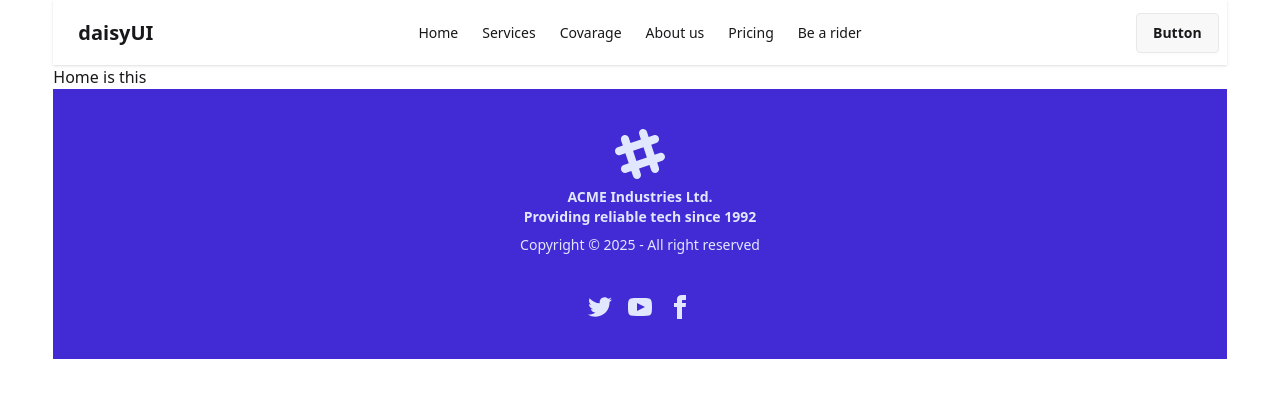
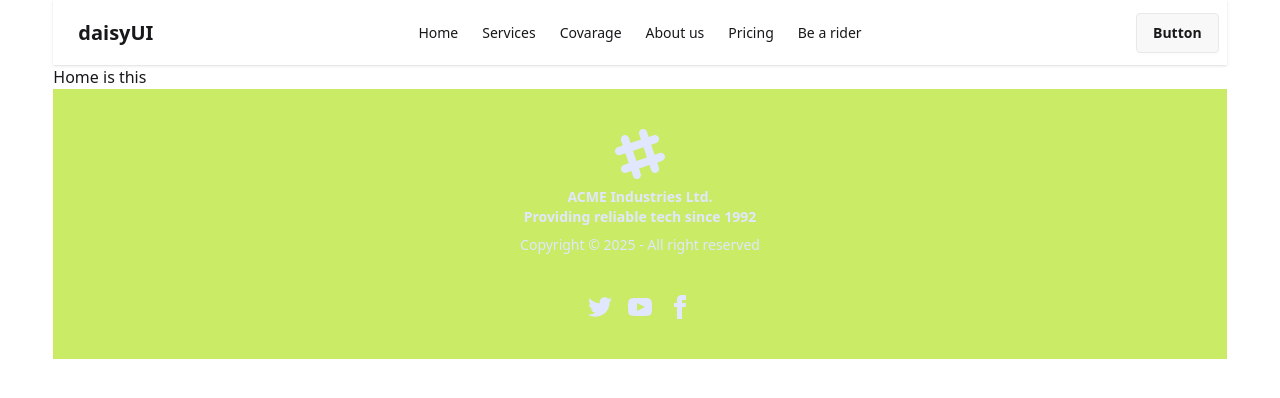
Before and after one commit to BFIbrahim/courier-website-fullstack, a React (Vite) app: page / in a window 1280 px wide. Shown: the top 398 px of the page. Built offline with nearby package versions, Linux system fonts and the light colour scheme.

Commit message:
Default theme setup complete using daisyUI

```diff
--- a/src/index.css
+++ b/src/index.css
@@ -3,3 +3,13 @@
 @plugin "daisyui" {
   themes: light --default
 }
+
+@plugin "daisyui/theme" {
+  name: "goFast_Theme";
+  default: true;
+
+  --color-primary: #CAEB66;
+  --color-secondary: #03373D;
+  --color-accent: #606060;
+
+}
```
